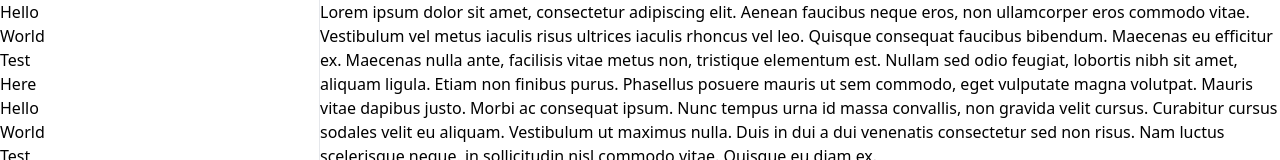
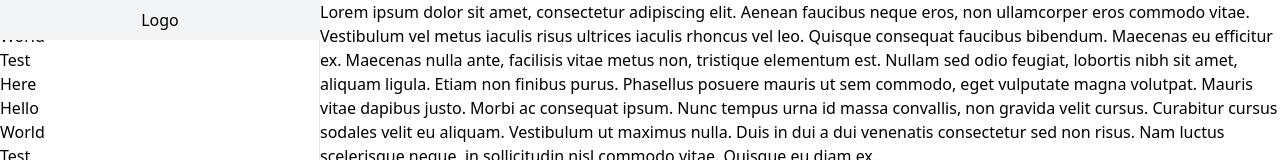
Before and after one commit to andyjeffries/layout-experiment, a plain HTML site: page index.html in a window 1280 px wide. Shown: the top 160 px of the page. Drawn offline with nearby package versions, Linux system fonts and the light colour scheme.

Commit message:
Update index.html

```diff
--- a/index.html
+++ b/index.html
@@ -4,7 +4,10 @@
   </head>
   <body>
     <div class="h-dvh flex">
-      <div class="w-xs border-r border-gray-200 flex-shrink-0 pb-32 overflow-y-auto">
+      <div class="h-dvh relative">
+        <div class="w-xs border-r border-gray-200 flex-shrink-0">
+          <div class="fixed z-10 top-0 left-0 w-xs bg-gray-100 p-2 grid place-items-center">Logo</div>
+          <div class="pb-32 overflow-y-auto">
             <p>Hello</p>
             <p>World</p>
             <p>Test</p>
@@ -31,6 +34,8 @@
             <p>Test</p>
             <p>Here</p>
           </div>
+        </div>
+      </div>
       <div class="space-y-4 overflow-y-auto">
         <p>Lorem ipsum dolor sit amet, consectetur adipiscing elit. Aenean faucibus neque eros, non ullamcorper eros commodo vitae. Vestibulum vel metus iaculis risus ultrices iaculis rhoncus vel leo. Quisque consequat faucibus bibendum. Maecenas eu efficitur ex. Maecenas nulla ante, facilisis vitae metus non, tristique elementum est. Nullam sed odio feugiat, lobortis nibh sit amet, aliquam ligula. Etiam non finibus purus. Phasellus posuere mauris ut sem commodo, eget vulputate magna volutpat. Mauris vitae dapibus justo. Morbi ac consequat ipsum. Nunc tempus urna id massa convallis, non gravida velit cursus. Curabitur cursus sodales velit eu aliquam. Vestibulum ut maximus nulla. Duis in dui a dui venenatis consectetur sed non risus. Nam luctus scelerisque neque, in sollicitudin nisl commodo vitae. Quisque eu diam ex.</p>
         <p>Lorem ipsum dolor sit amet, consectetur adipiscing elit. Aenean faucibus neque eros, non ullamcorper eros commodo vitae. Vestibulum vel metus iaculis risus ultrices iaculis rhoncus vel leo. Quisque consequat faucibus bibendum. Maecenas eu efficitur ex. Maecenas nulla ante, facilisis vitae metus non, tristique elementum est. Nullam sed odio feugiat, lobortis nibh sit amet, aliquam ligula. Etiam non finibus purus. Phasellus posuere mauris ut sem commodo, eget vulputate magna volutpat. Mauris vitae dapibus justo. Morbi ac consequat ipsum. Nunc tempus urna id massa convallis, non gravida velit cursus. Curabitur cursus sodales velit eu aliquam. Vestibulum ut maximus nulla. Duis in dui a dui venenatis consectetur sed non risus. Nam luctus scelerisque neque, in sollicitudin nisl commodo vitae. Quisque eu diam ex.</p>
```
Lines whose indentation alone changed are shown as unchanged.
